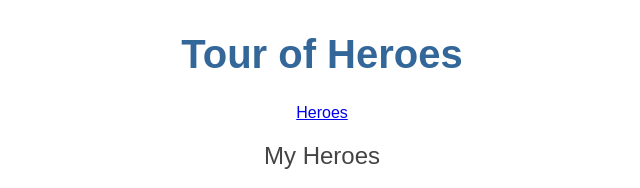
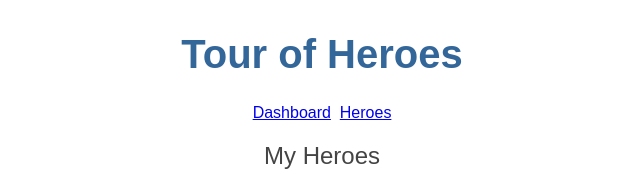
Before and after one commit to leneehe/angular-tour-of-heros, an Angular app: page /heroes in a window 1280 px wide. Shown: the top 188 px of the page, without its empty margins (318-958 px from the left). Built offline with nearby package versions, Linux system fonts and the light colour scheme.

Commit message:
Add dashboard link to shell

```diff
--- a/src/app/app.component.html
+++ b/src/app/app.component.html
@@ -4,6 +4,7 @@
     {{ title }}
   </h1>
   <nav>
+    <a routerLink="/dashboard">Dashboard</a>&nbsp;
     <a routerLink="/heroes">Heroes</a>
   </nav>
   <router-outlet></router-outlet>
```
